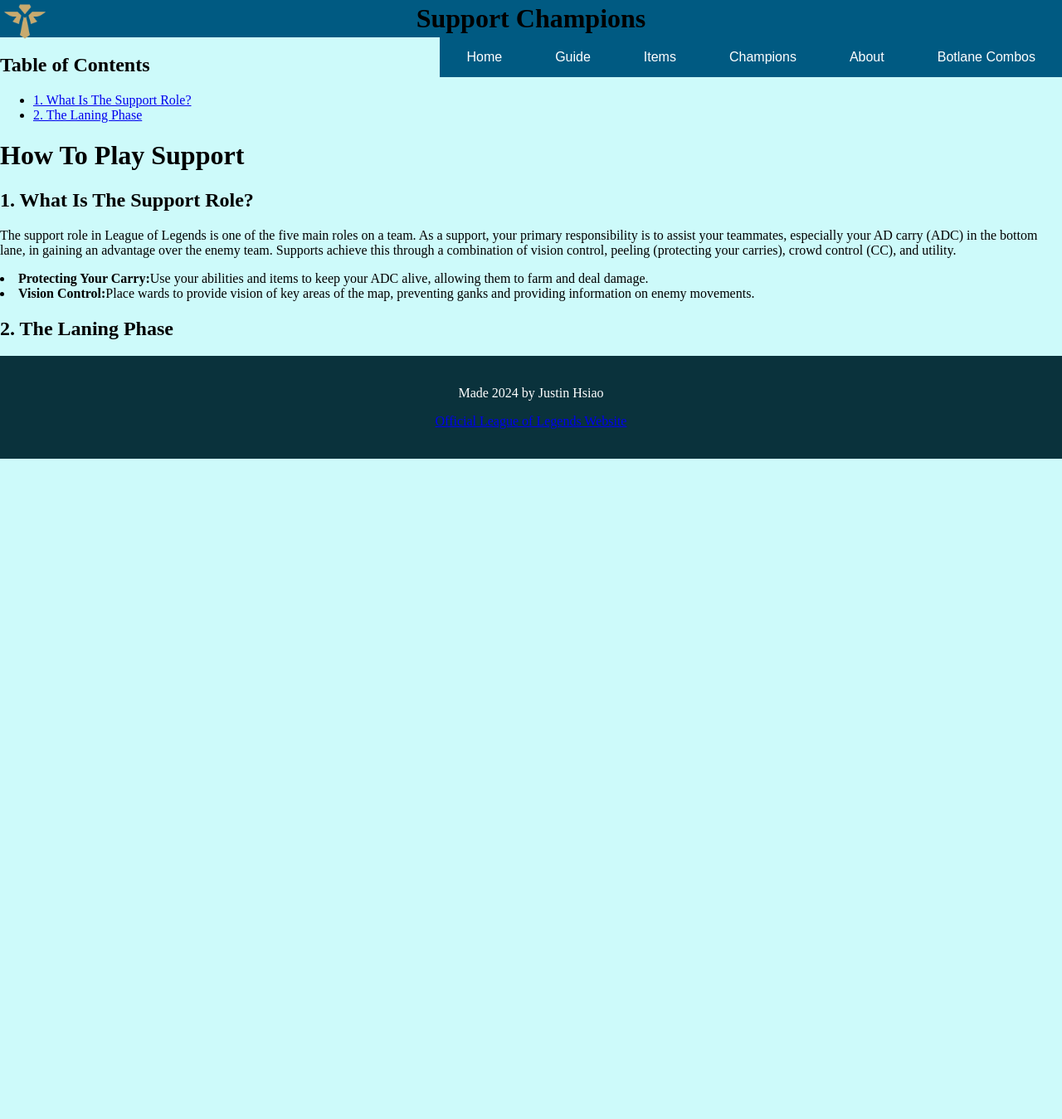
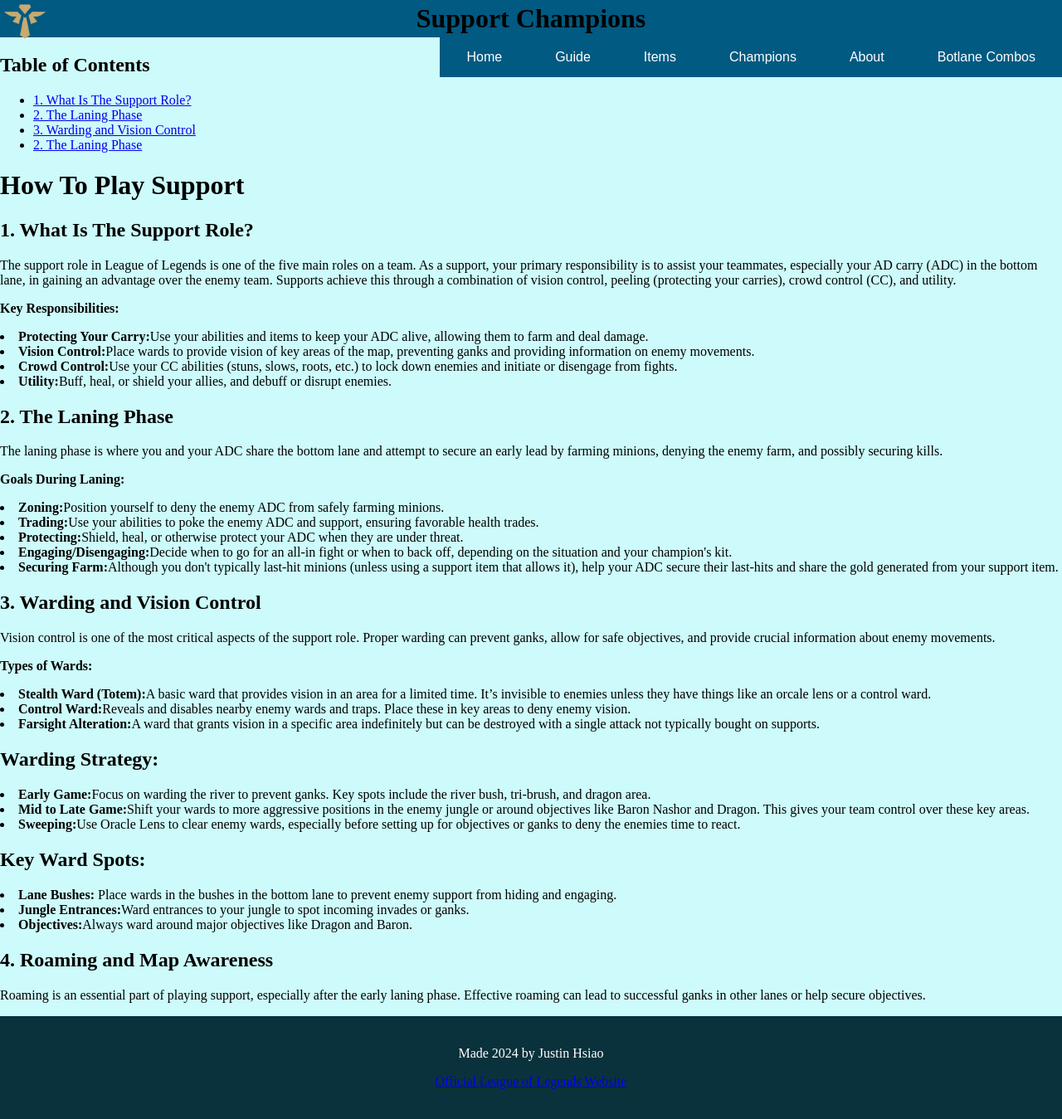
Before and after one commit to Juni41/Website-12DTP, a Flask app: page /Guide in a window 1280 px wide. Shown: the whole page at 83% size. Before the commit the page ends 553 px from the top, so only its background shows below. Run offline with Flask 3, Linux system fonts and the light colour scheme.

Commit message:
added information to guide

```diff
--- a/Project/Templates/Footer.html
+++ b/Project/Templates/Footer.html
@@ -2,7 +2,7 @@
   <footer">
     <p>Made 2024 by Justin Hsiao</p>
     <p>
-      <a href="https://www.leagueoflegends.com/en-au/">
+      <a href="https://www.leagueoflegends.com/en-au/" target="_blank" rel="noopener noreferrer">
         Official League of Legends Website
       </a>
     </p>
--- a/Project/Templates/guide.html
+++ b/Project/Templates/guide.html
@@ -12,6 +12,8 @@
         <ul>
             <li><a href="#intro">1. What Is The Support Role? </a></li>
             <li><a href="#laning">2. The Laning Phase</a></li>
+            <li><a href="#Vision">3. Warding and Vision Control</a></li>
+            <li><a href="#Roam">2. The Laning Phase</a></li>
         </ul>
     </nav>
 
@@ -21,17 +23,80 @@
         <section id="intro">
             <h2>1. What Is The Support Role?</h2>
             <p>The support role in League of Legends is one of the five main roles on a team. As a support, your primary responsibility is to assist your teammates, especially your AD carry (ADC) in the bottom lane, in gaining an advantage over the enemy team. Supports achieve this through a combination of vision control, peeling (protecting your carries), crowd control (CC), and utility.</p>
+            <p><b>Key Responsibilities:</b></p>
             <li>
                 <b>Protecting Your Carry:</b>Use your abilities and items to keep your ADC alive, allowing them to farm and deal damage.
             </li>
             <li>
                 <b>Vision Control:</b>Place wards to provide vision of key areas of the map, preventing ganks and providing information on enemy movements.
             </li>
+            <li>
+                <b>Crowd Control:</b>Use your CC abilities (stuns, slows, roots, etc.) to lock down enemies and initiate or disengage from fights.
+            </li>
+            <li>
+                <b>Utility:</b>Buff, heal, or shield your allies, and debuff or disrupt enemies.
+            </li>
         </section>
 
         <section id="laning">
             <h2>2. The Laning Phase</h2>
-            <p></p>
+            <p>The laning phase is where you and your ADC share the bottom lane and attempt to secure an early lead by farming minions, denying the enemy farm, and possibly securing kills.</p>
+            <p><b>Goals During Laning:</b></p>
+            <li>
+                <b>Zoning:</b>Position yourself to deny the enemy ADC from safely farming minions.
+            </li>
+            <li>
+                <b>Trading:</b>Use your abilities to poke the enemy ADC and support, ensuring favorable health trades.
+            </li>
+            <li>
+                <b>Protecting:</b>Shield, heal, or otherwise protect your ADC when they are under threat.
+            </li>
+            <li>
+                <b>Engaging/Disengaging:</b>Decide when to go for an all-in fight or when to back off, depending on the situation and your champion's kit.
+            </li>
+            <li>
+                <b>Securing Farm:</b>Although you don't typically last-hit minions (unless using a support item that allows it), help your ADC secure their last-hits and share the gold generated from your support item.
+            </li>
+        </section>
+
+        <section id="Vision">
+            <h2>3. Warding and Vision Control</h2>
+            <p>Vision control is one of the most critical aspects of the support role. Proper warding can prevent ganks, allow for safe objectives, and provide crucial information about enemy movements.</p>
+            <p><b>Types of Wards:</b></p>
+            <li>
+                <b>Stealth Ward (Totem):</b>A basic ward that provides vision in an area for a limited time. It’s invisible to enemies unless they have things like an orcale lens or a control ward.
+            </li>
+            <li>
+                <b>Control Ward:</b>Reveals and disables nearby enemy wards and traps. Place these in key areas to deny enemy vision.
+            </li>
+            <li>
+                <b>Farsight Alteration:</b>A ward that grants vision in a specific area indefinitely but can be destroyed with a single attack not typically bought on supports.
+            </li>
+            <h2><b>Warding Strategy:</b></h2>
+            <li>
+                <b>Early Game:</b>Focus on warding the river to prevent ganks. Key spots include the river bush, tri-brush, and dragon area.
+            </li>
+            <li>
+                <b>Mid to Late Game:</b>Shift your wards to more aggressive positions in the enemy jungle or around objectives like Baron Nashor and Dragon. This gives your team control over these key areas.
+            </li>
+            <li>
+                <b>Sweeping:</b>Use Oracle Lens to clear enemy wards, especially before setting up for objectives or ganks to deny the enemies time to react.
+            </li>
+            <h2><b>Key Ward Spots:</b></h2>
+            <li>
+                <b>Lane Bushes:</b> Place wards in the bushes in the bottom lane to prevent enemy support from hiding and engaging.
+            </li>
+            <li>
+                <b>Jungle Entrances:</b>Ward entrances to your jungle to spot incoming invades or ganks.
+            </li>
+            <li>
+                <b>Objectives:</b>Always ward around major objectives like Dragon and Baron.
+            </li>
+        </section>
+
+        <section id="Roam">
+            <h2><b>4. Roaming and Map Awareness</b></h2>
+            <p>Roaming is an essential part of playing support, especially after the early laning phase. Effective roaming can lead to successful ganks in other lanes or help secure objectives.</p>
         </section>
     </main>
  </body>
--- a/Project/Templates/layout.html
+++ b/Project/Templates/layout.html
@@ -9,7 +9,7 @@
       <center><h1>Support Champions</h1></center>
     </header>
 
-    <div class="tests">
+    <div>
       <img src="/static/images/Misc/Support_icon.png" id="logo_icon" alt="support_icon">
     </div>
 
--- a/Project/static/css/style.css
+++ b/Project/static/css/style.css
@@ -139,3 +139,12 @@ html, body {
     text-align: center;
     padding: 20px 0;
  }
+
+ /*Guide page*/
+ .guide-nav {
+    width: 250px;
+    background-color: #f4f4f4;
+    padding: 20px;
+    height: 100vh;
+    position: fixed;
+ }
```
Also changed, not shown: Project/Templates/404.html (+0 -9 lines).
